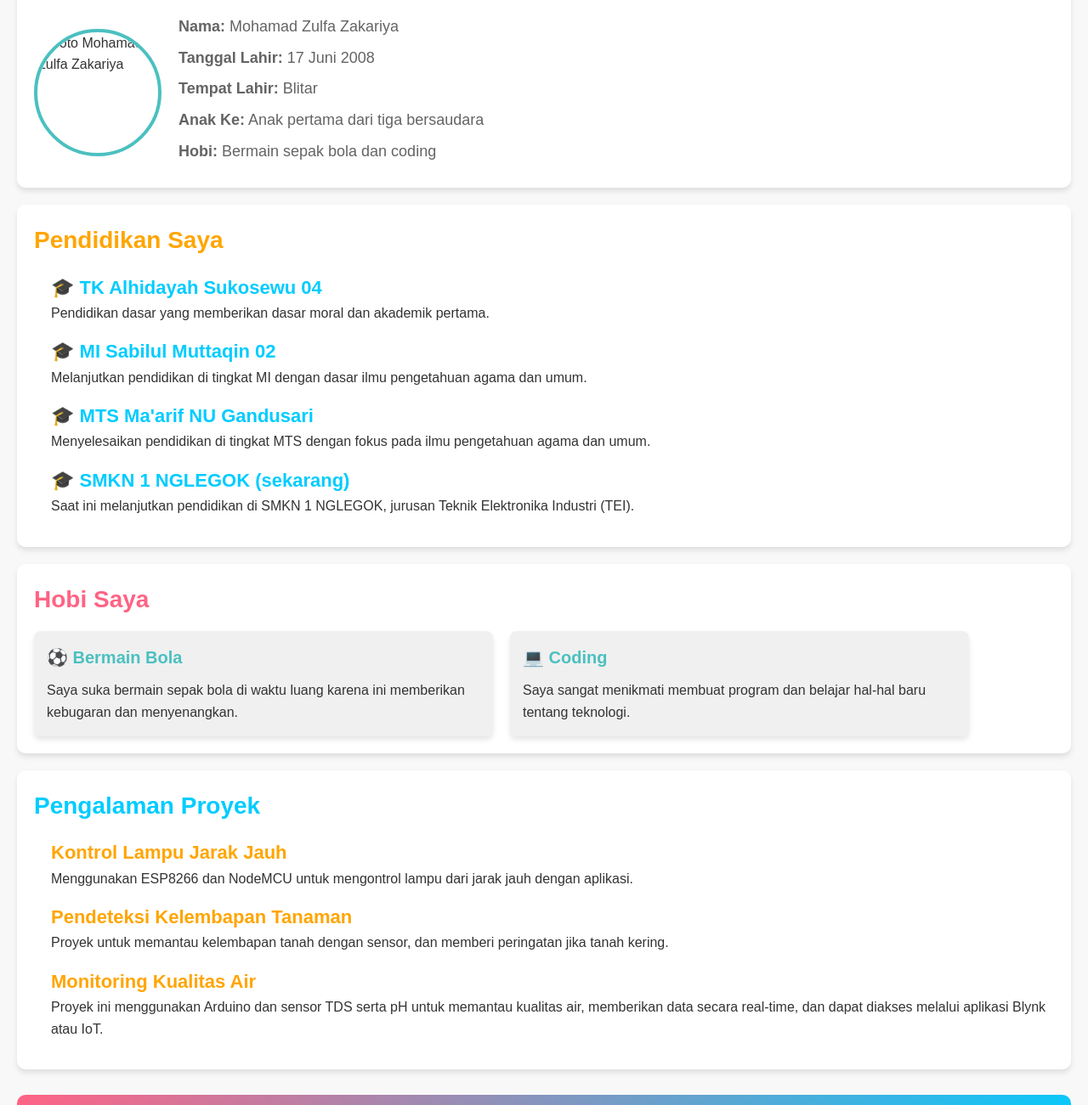
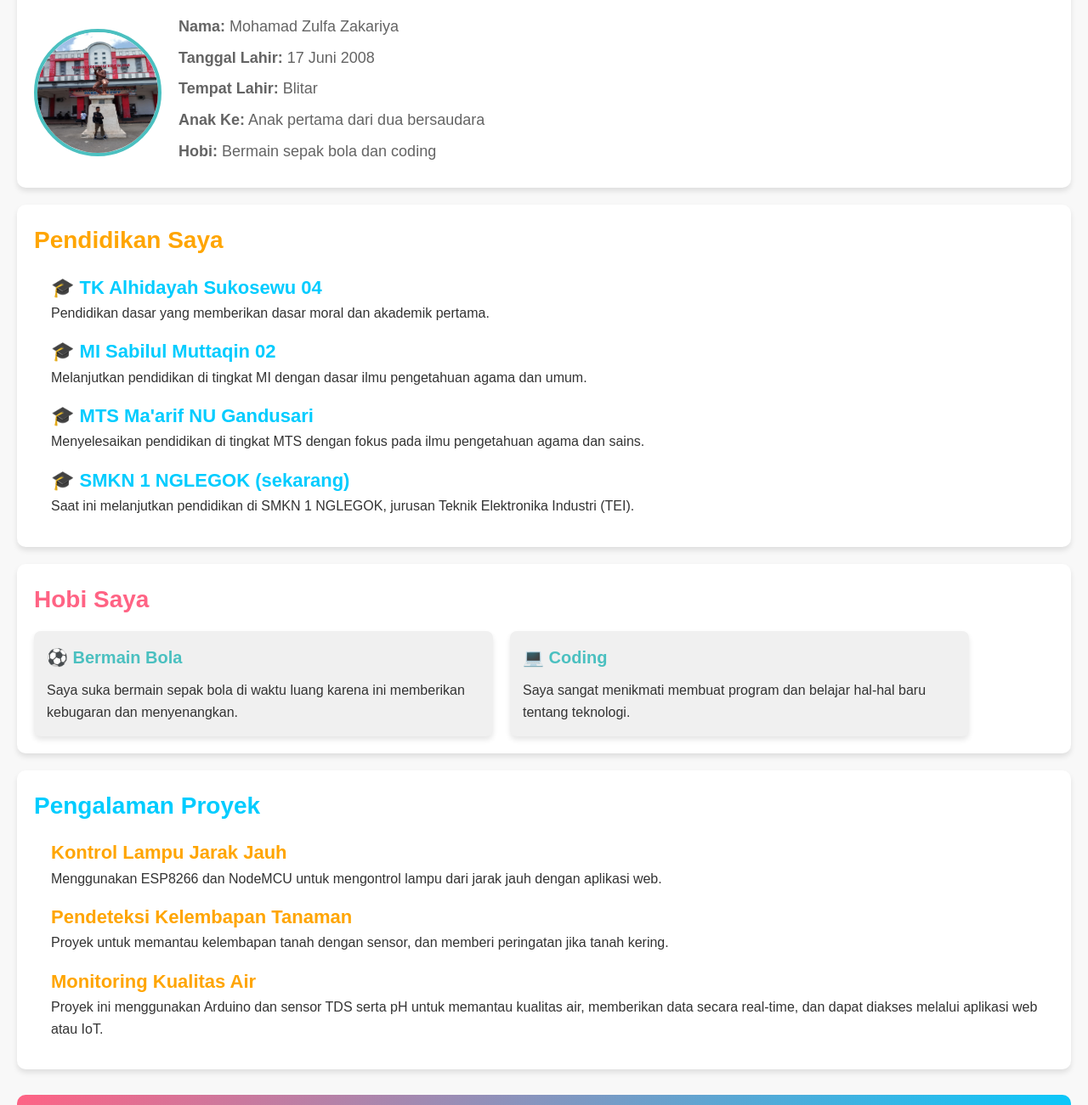
Before and after one commit to zulfaid12/Webzulfa, a plain HTML site: page index.html in a window 1280 px wide. Shown: the part 284-1585 px from the top of the page at 85% size. Drawn offline with Linux system fonts and the light colour scheme.

Commit message:
Add files via upload

```diff
--- a/index.html
+++ b/index.html
@@ -19,12 +19,12 @@
     <section class="about">
         <h2 class="section-title">Tentang Saya</h2>
         <div class="profile">
-            <img src="images/foto.jpg" alt="Foto Mohamad Zulfa Zakariya" class="profile-img">
+            <img src="foto.jpg" alt="Foto Mohamad Zulfa Zakariya" class="profile-img">
             <div class="profile-info">
                 <p><strong>Nama:</strong> Mohamad Zulfa Zakariya</p>
                 <p><strong>Tanggal Lahir:</strong> 17 Juni 2008</p>
                 <p><strong>Tempat Lahir:</strong> Blitar</p>
-                <p><strong>Anak Ke:</strong> Anak pertama dari tiga bersaudara</p>
+                <p><strong>Anak Ke:</strong> Anak pertama dari dua bersaudara</p>
                 <p><strong>Hobi:</strong> Bermain sepak bola dan coding</p>
             </div>
         </div>
@@ -44,7 +44,7 @@
             </div>
             <div class="education-item">
                 <h3>🎓 MTS Ma'arif NU Gandusari</h3>
-                <p>Menyelesaikan pendidikan di tingkat MTS dengan fokus pada ilmu pengetahuan agama dan umum.</p>
+                <p>Menyelesaikan pendidikan di tingkat MTS dengan fokus pada ilmu pengetahuan agama dan sains.</p>
             </div>
             <div class="education-item">
                 <h3>🎓 SMKN 1 NGLEGOK (sekarang)</h3>
@@ -74,7 +74,7 @@
         <div class="project-list">
             <div class="project-item">
                 <h3>Kontrol Lampu Jarak Jauh</h3>
-                <p>Menggunakan ESP8266 dan NodeMCU untuk mengontrol lampu dari jarak jauh dengan aplikasi.</p>
+                <p>Menggunakan ESP8266 dan NodeMCU untuk mengontrol lampu dari jarak jauh dengan aplikasi web.</p>
             </div>
             <div class="project-item">
                 <h3>Pendeteksi Kelembapan Tanaman</h3>
@@ -82,7 +82,7 @@
             </div>
             <div class="project-item">
                 <h3>Monitoring Kualitas Air</h3>
-                <p>Proyek ini menggunakan Arduino dan sensor TDS serta pH untuk memantau kualitas air, memberikan data secara real-time, dan dapat diakses melalui aplikasi Blynk atau IoT.</p>
+                <p>Proyek ini menggunakan Arduino dan sensor TDS serta pH untuk memantau kualitas air, memberikan data secara real-time, dan dapat diakses melalui aplikasi web atau IoT.</p>
             </div>
         </div>
     </section>
```
